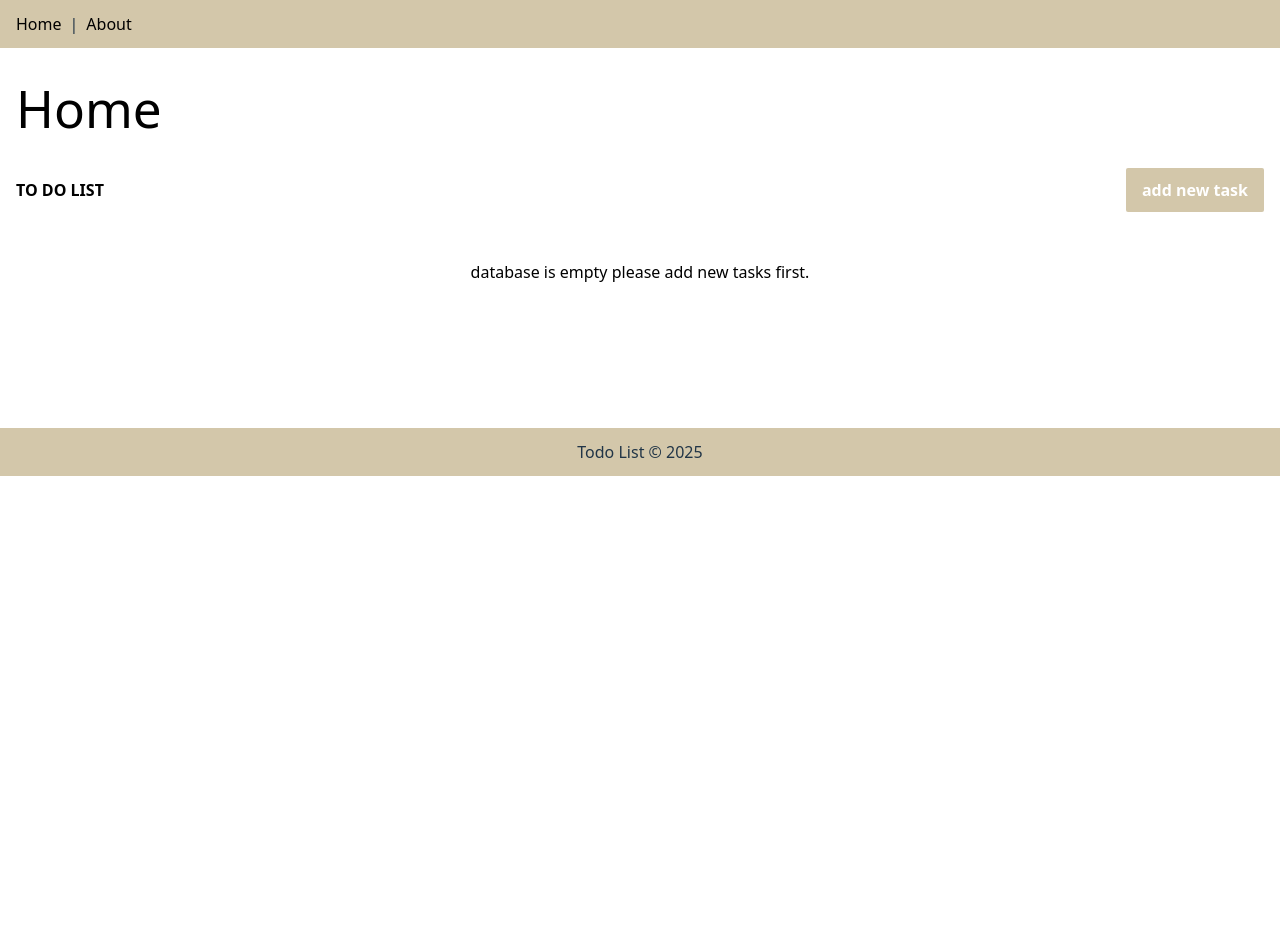
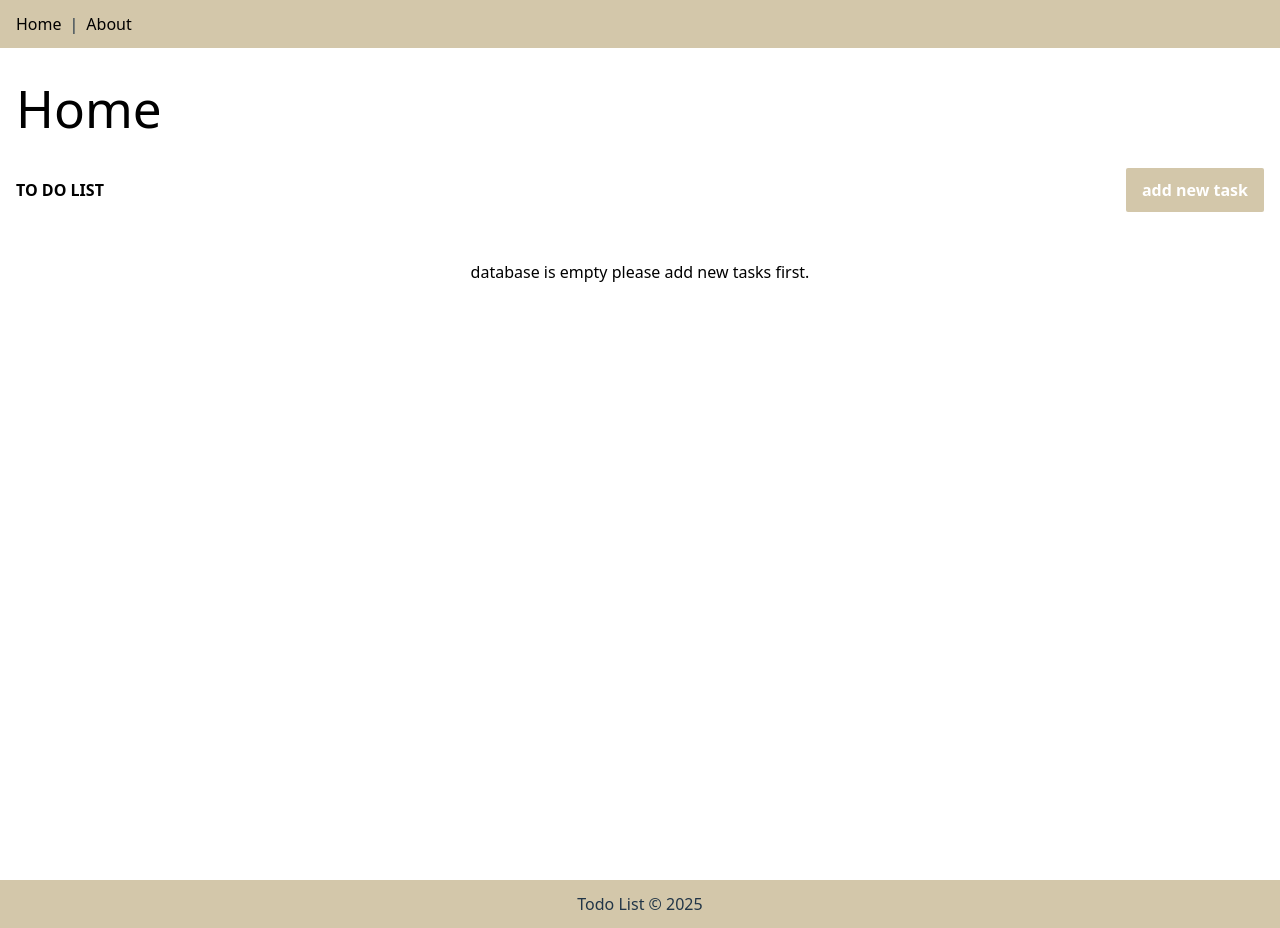
Before and after one commit to shayan541/my-todo-app, a React (Vite) app: page / in a window 1280 px wide. Before the commit the page ends 800 px from the top, so only its background shows below. Built offline with nearby package versions, Linux system fonts and the light colour scheme.

Commit message:
fix: fix height

```diff
--- a/src/componnets/layout/PageContainer.tsx
+++ b/src/componnets/layout/PageContainer.tsx
@@ -5,9 +5,9 @@ import Footer from "./Footer";
 const PageContainer: React.FC<{ children: React.ReactNode }> = ({ children }) => {
   // this is container of all pages
   return (
-    <div className="min-h-screen bg-white">
+    <div className="bg-white">
       <Header />
-      <main className="max-w-[1440px] mx-auto flex-1 px-4 mt-8">{children}</main>
+      <main className="max-w-[1440px] mx-auto flex-1 px-4 mt-8 min-h-screen">{children}</main>
       <Footer />
     </div>
   );
--- a/src/componnets/pages/About.tsx
+++ b/src/componnets/pages/About.tsx
@@ -1,6 +1,6 @@
 const About = () => {
   return (
-    <div className="min-h-screen">
+    <div>
       <h1 className="text-black">About Us</h1>
     </div>
   );
```
